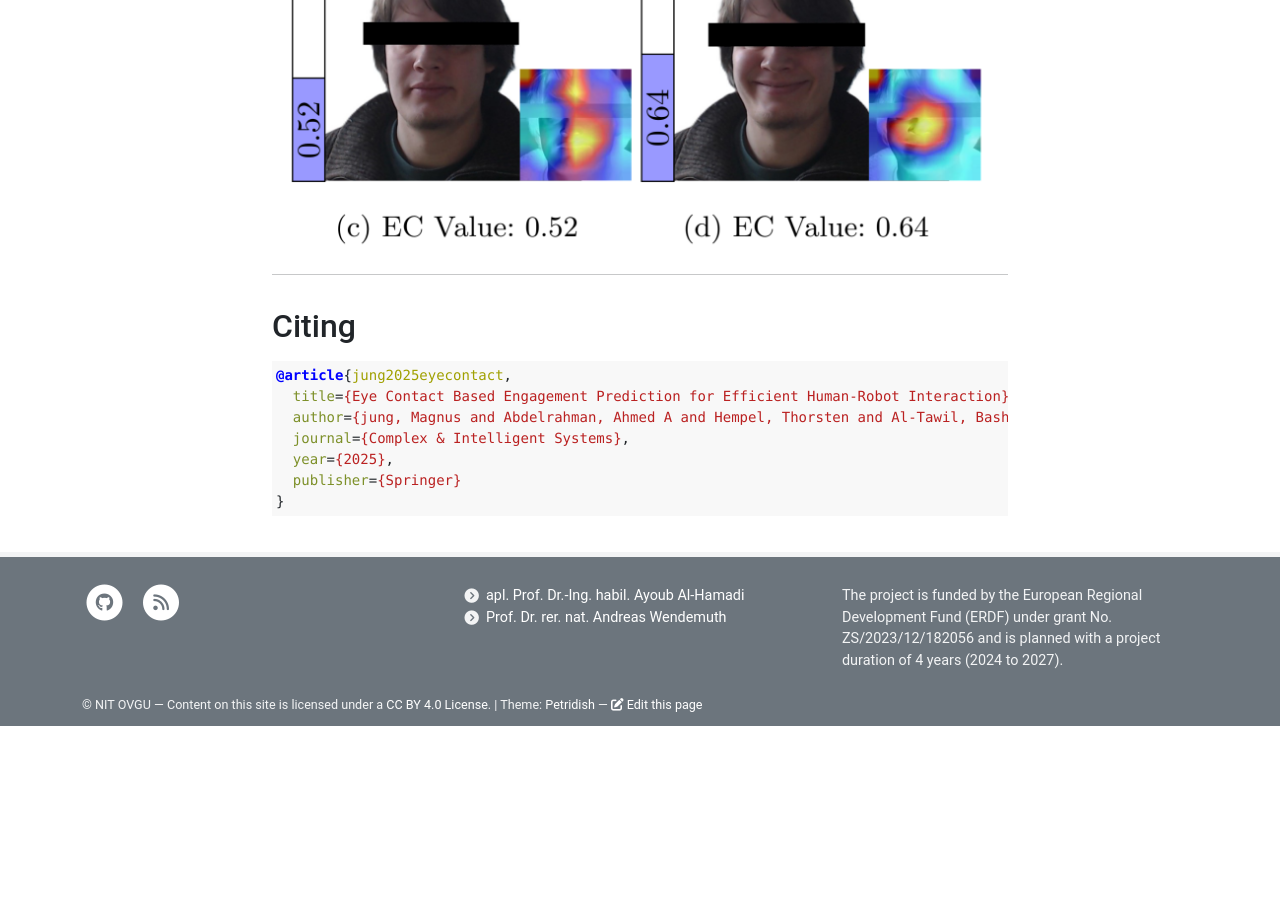
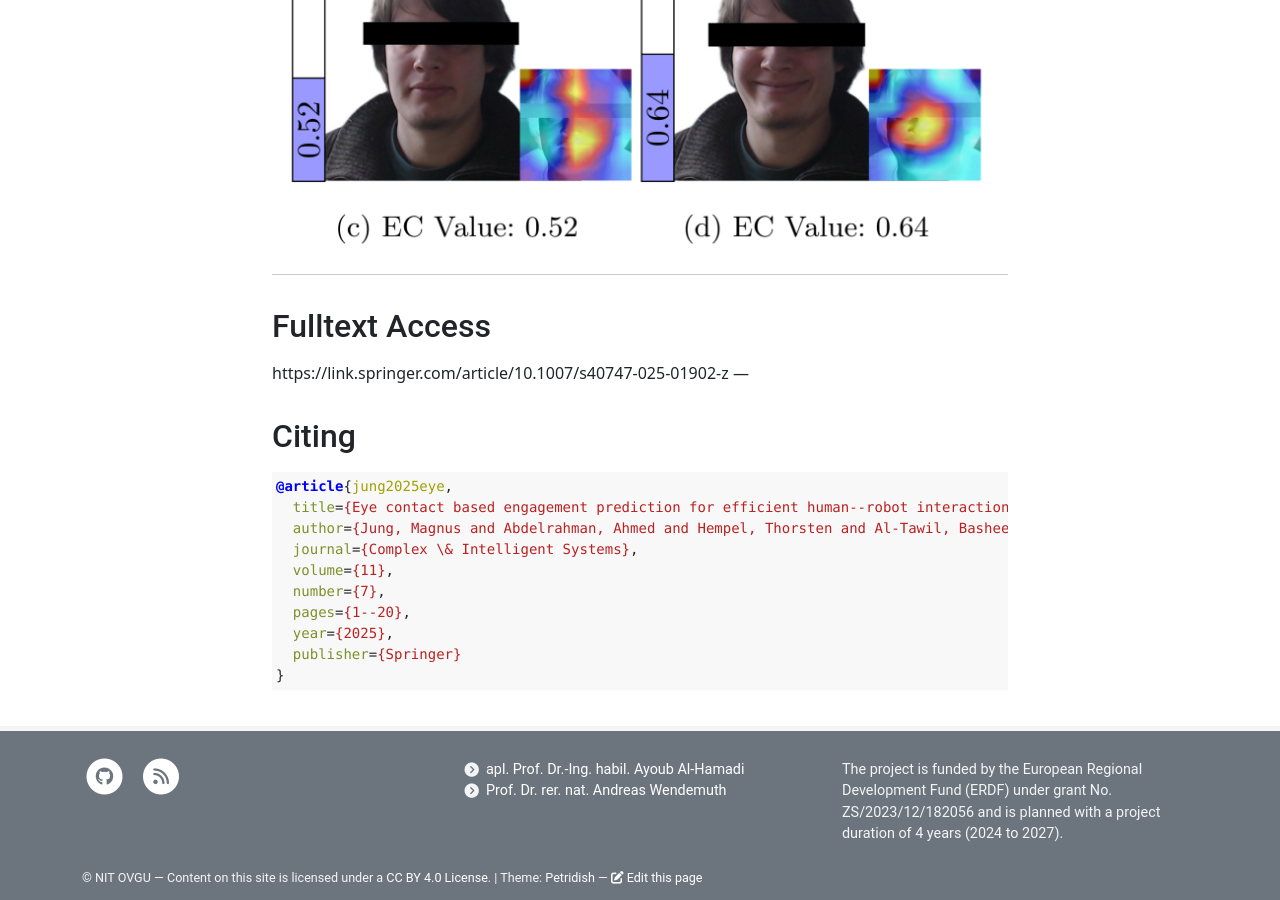
Before and after one commit to ovgu-nit/enabling, a Jekyll site: the page built from _posts/2025-04-28-EyeContactBasedEngagementForHRI.md, in a window 1280 px wide and 900 px high, scrolled down 1860 px. Built offline with Jekyll 4.4.1, drawn with Linux system fonts in a browser that asks for light colours; before the commit the page ends 2586 px from its top, so only the background shows below that.

Commit message:
Update 2025-04-28-EyeContactBasedEngagementForHRI.md

````diff
--- a/_posts/2025-04-28-EyeContactBasedEngagementForHRI.md
+++ b/_posts/2025-04-28-EyeContactBasedEngagementForHRI.md
@@ -22,13 +22,20 @@ The study reveals that engagement, traditionally relying on extensive feature se
 
 ---
 
+## Fulltext Access
+https://link.springer.com/article/10.1007/s40747-025-01902-z
+---
+
 ## Citing
 
 ```bibtex
-@article{jung2025eyecontact,
-  title={Eye Contact Based Engagement Prediction for Efficient Human-Robot Interaction},
-  author={jung, Magnus and Abdelrahman, Ahmed A and Hempel, Thorsten and Al-Tawil, Basheer and Yang, Qiaoyue and Wachsmuth, Sven and Al-Hamadi, Ayoub},
-  journal={Complex & Intelligent Systems},
+@article{jung2025eye,
+  title={Eye contact based engagement prediction for efficient human--robot interaction},
+  author={Jung, Magnus and Abdelrahman, Ahmed and Hempel, Thorsten and Al-Tawil, Basheer and Yang, Qiaoyue and Wachsmuth, Sven and Al-Hamadi, Ayoub},
+  journal={Complex \& Intelligent Systems},
+  volume={11},
+  number={7},
+  pages={1--20},
   year={2025},
   publisher={Springer}
 }
````
